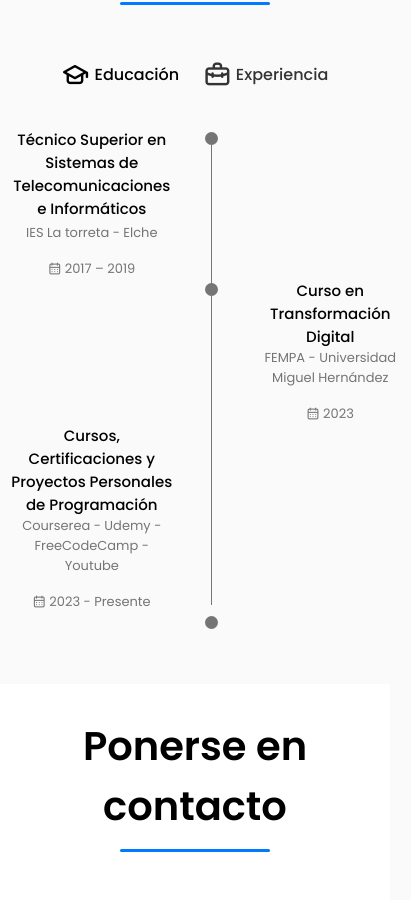
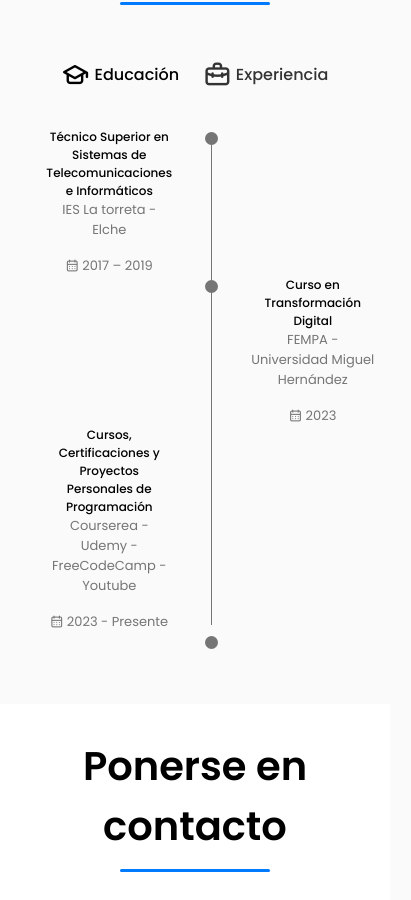
Before and after one commit to AlejandroCanals/PortFolio, a React (Vite) app in the folder Portfolio/: page / in a window 390 px wide. Shown: the part 4780-5680 px from the top of the page, 411 px wide, since content can reach past the window. Built offline with nearby package versions, Linux system fonts and the light colour scheme.

Commit message:
fix bug responsive

```diff
--- a/Portfolio/src/components/qualification/Qualification.jsx
+++ b/Portfolio/src/components/qualification/Qualification.jsx
@@ -56,7 +56,7 @@ const Qualification = () => {
                 </div>
               </div>
 
-              <div>
+              <div id="line-1">
                 <span className="qualification__rounder"></span>
                 <span className="qualification__line"></span>
               </div>
--- a/Portfolio/src/components/qualification/qualification.css
+++ b/Portfolio/src/components/qualification/qualification.css
@@ -110,13 +110,19 @@
 
   @media screen and (max-width:600px) {
     .qualification__data{
-        width: 400px;
+        width: 330px;
         margin-left: 2rem;
     }
     .qualification__content{
         width: 90%;
         margin-right: auto;
     }
+    .qualification__title{
+        font-size: 12px;
+    }
+
+
+
   }
   /* For small devices */
   @media screen and (max-width:350px) {
```
